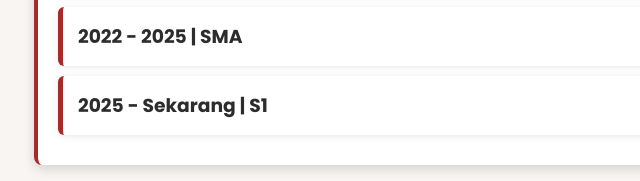
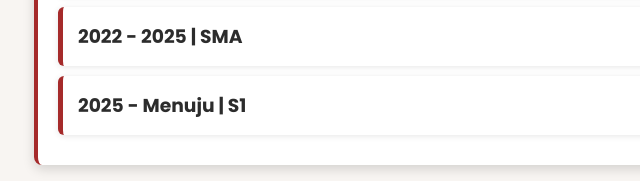
Before and after one commit to tengkufahreza6-dev/Fahreza-portofolio, a plain HTML site: page index.html in a window 1280 px wide. Shown: the part 1140-1321 px from the top of the page, 206-846 px from the left. Drawn offline with Linux system fonts and the light colour scheme.

Commit message:
Add files via upload

```diff
--- a/index.html
+++ b/index.html
@@ -61,7 +61,7 @@
         </div>
     </article>
     <article>
-        <h3>2025 - Sekarang | S1</h3>
+        <h3>2025 - Menuju | S1</h3>
         <div class="collapsible-content">
             <p><strong>Universitas Negeri Medan</strong></p>
             <p>📍 JL. William Iskandar Pasar V, Medan, Sumatera Utara</p>
```
